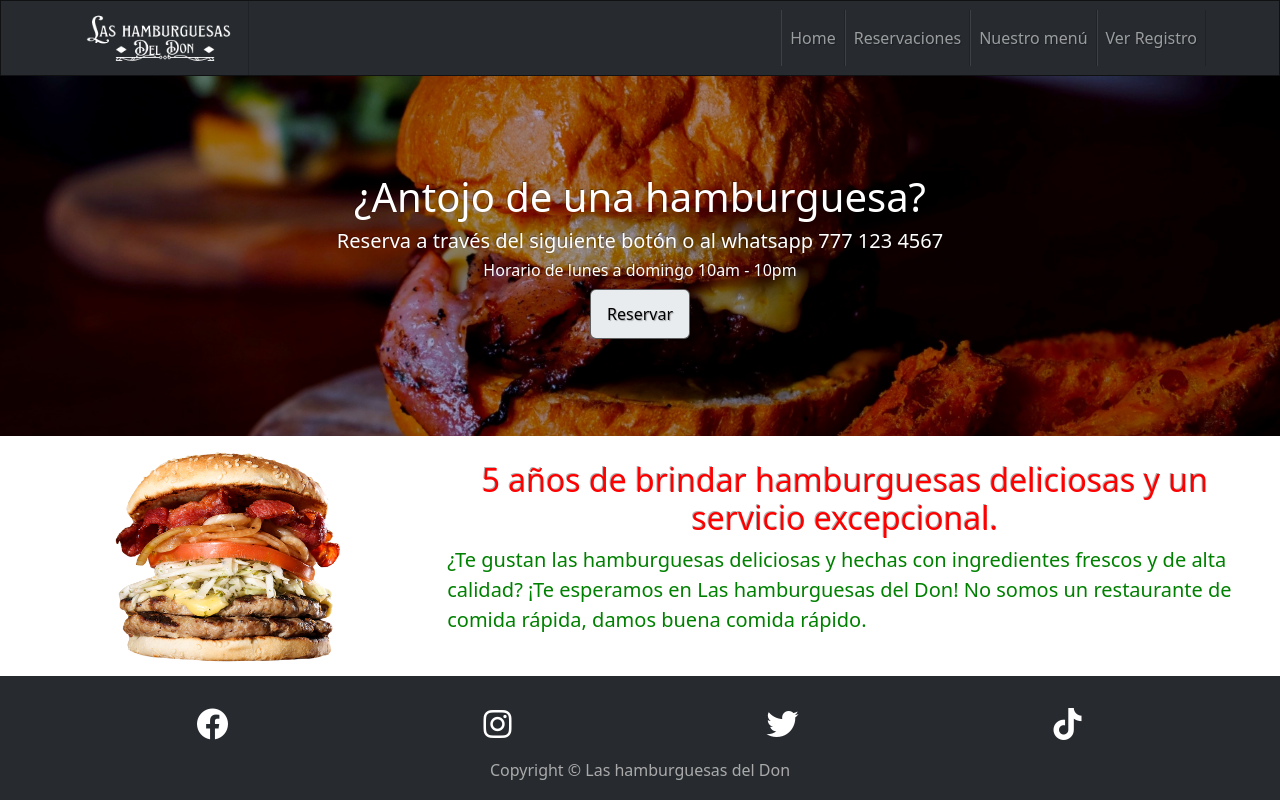
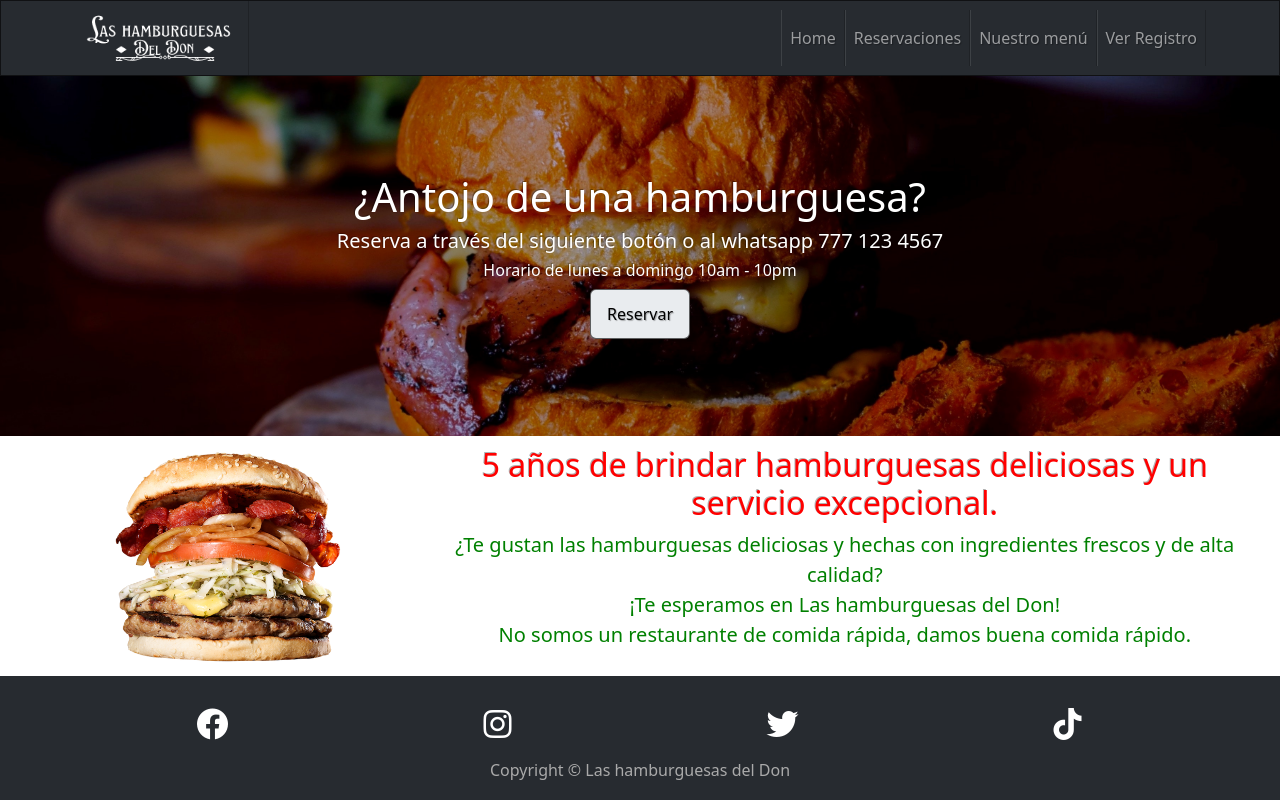
Before and after one commit to arrrriaga/Restaurante-app, a React (Create React App) app: page / in a window 1280 px wide. Built offline with nearby package versions, Linux system fonts and the light colour scheme.

Commit message:
Ajuste en Homa Page

```diff
--- a/src/pages/HomePage.js
+++ b/src/pages/HomePage.js
@@ -69,11 +69,14 @@ const HomePage = () => {
               excepcional.
             </h2>
           </Row>
-          <Row>
+          <Row className="text-center">
             <p style={{ fontSize: "20px", color: "green" }}>
               ¿Te gustan las hamburguesas deliciosas y hechas con ingredientes
-              frescos y de alta calidad? ¡Te esperamos en Las hamburguesas del
-              Don! No somos un restaurante de comida rápida, damos buena comida
+              frescos y de alta calidad?
+              <br />
+              ¡Te esperamos en Las hamburguesas del Don!
+              <br />
+              No somos un restaurante de comida rápida, damos buena comida
               rápido.
             </p>
           </Row>
```
